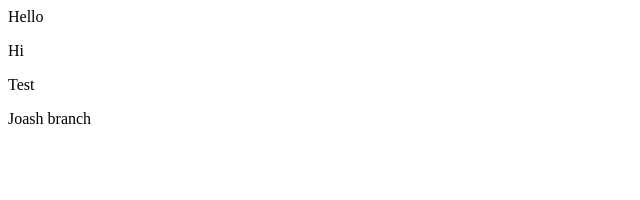
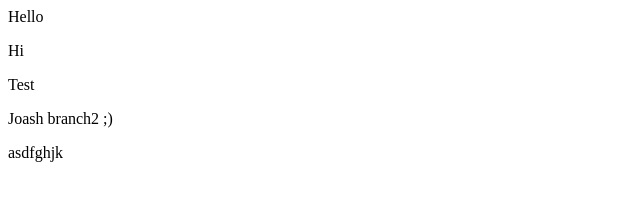
Before and after one commit to joashdandan/SIA_New, a plain HTML site: page index.html in a window 1280 px wide. Shown: the whole page, without its empty margins (0-640 px from the left). Drawn offline with Linux system fonts and the light colour scheme.

Commit message:
new change

```diff
--- a/index.html
+++ b/index.html
@@ -3,7 +3,8 @@
 		<p> Hello </p>
 		<p> Hi </p>
 		<p> Test </p>
-		<p> Joash branch </p>
+		<p> Joash branch2 ;) </p>
+		<p> asdfghjk </p>
 
 	</body>
  </html>
```
